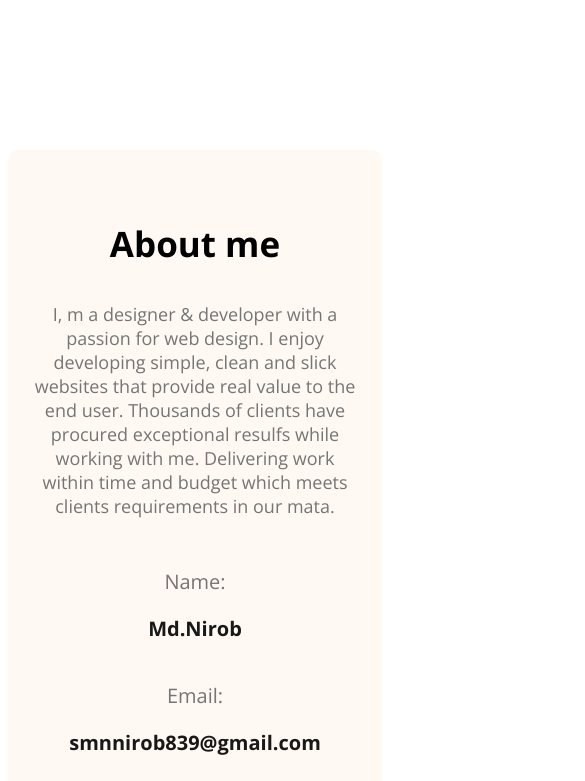
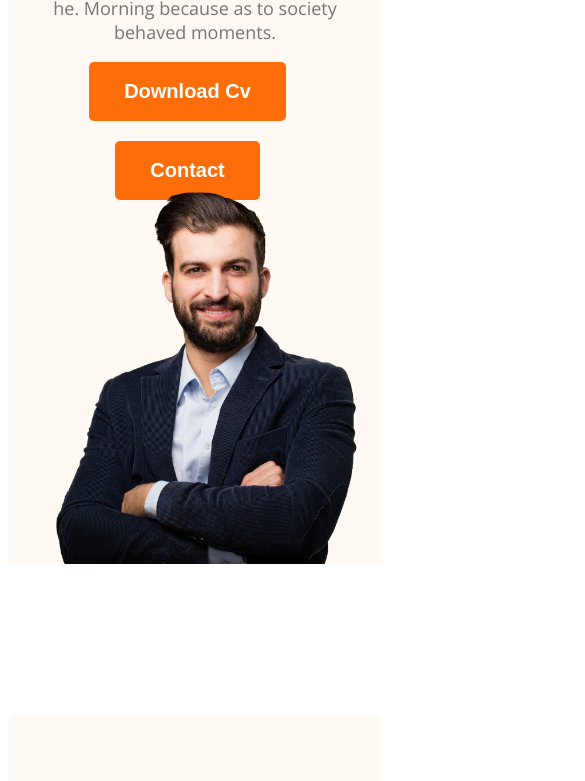
Before and after one commit to nirobdev9/my-portfolio, a plain HTML site: page index.html in a window 390 px wide. Shown: the part 835-1616 px from the top of the page, 585 px wide, since content can reach past the window. Drawn offline with nearby package versions, Linux system fonts and the light colour scheme.

Commit message:
add responsive header section or banner

```diff
--- a/style.css
+++ b/style.css
@@ -1,43 +1,41 @@
 /* /* header * */
- .header{
+.header {
   background-image: url(./images/developer.png), url(./images/header_bg.png);
   background-repeat: no-repeat;
   background-position: top left, bottom right;
 }
 
-.open-sans-fonty{
+.open-sans-fonty {
   font-family: "Open Sans", serif;
   font-optical-sizing: auto;
   font-style: normal;
-  font-variation-settings:
-    "wdth" 100;
+  font-variation-settings: "wdth" 100;
 }
 
 /* Nav style */
-nav{
+nav {
   display: flex;
   align-items: center;
   justify-content: space-between;
   margin: 0 200px;
 }
 /* shared color */
-.primarycolor{
-    color: #FD6E0A;
-
+.primarycolor {
+  color: #fd6e0a;
 }
-.dark2{
+.dark2 {
   color: #474747;
 }
-.dark1{
+.dark1 {
   color: #181818;
 }
 
-.dark3{
+.dark3 {
   color: #757575;
 }
 
-.btn{
-    background-color: #FD6E0A;
+.btn {
+  background-color: #fd6e0a;
   color: white;
   border-radius: 5px;
   font-size: 20px;
@@ -46,106 +44,127 @@ nav{
   border: none;
   margin-right: 15px;
 }
-.secendary-bg{
-      background-color: #FFF8F3;
+.secendary-bg {
+  background-color: #fff8f3;
 }
-.text-center{
+.text-center {
   text-align: center;
 }
 
-
-.nav-title{
+.nav-title {
   font-weight: 800;
   font-size: 45px;
 }
-nav ul li{
+nav ul li {
   list-style: none;
   margin-right: 50px;
 }
-nav li a{
+nav li a {
   text-decoration: none;
   font-size: 20px;
 }
-nav ul{
+nav ul {
   display: flex;
   align-items: center;
 }
 /* banner style */
-.gretting{
+.gretting {
   font-size: 45px;
   font-weight: 600;
   margin-top: 20px;
 }
-.title{
+.title {
   font-size: 85px;
   font-weight: 700;
   margin: 0;
 }
-.banner-dis{
+.banner-dis {
   font-size: 18px;
 }
-.img{
+.img {
   width: 585px;
 }
-.banner{
+.banner {
   display: flex;
   justify-content: space-between;
   margin: 0 35px 0 200px;
 }
-.content-container{
+.content-container {
   max-width: 585px;
   height: 385px;
 }
 /* about style */
-.about-title{
+.about-title {
   font-size: 35px;
   font-weight: bold;
   margin-top: 50px;
 }
-.about-dis{
+.about-dis {
   font-size: 18px;
   margin-bottom: 30px;
 }
-main{
+main {
   max-width: 1140px;
   margin: 0 auto;
 }
-.about{
+.about {
   padding: 125px 150px;
   border-radius: 10px;
   text-align: center;
   margin-top: 150px;
 }
-.item-title{
+.item-title {
   font-size: 20px;
 }
-.item-dis{
+.item-dis {
   font-size: 20px;
   font-weight: bold;
 }
-.about-items{
+.about-items {
   display: flex;
   justify-content: space-around;
 }
 /* skill section */
- .skill-container{
+.skill-container {
   display: flex;
   justify-content: space-around;
   gap: 24px;
 }
 
-
-.skill{
+.skill {
   text-align: center;
   padding: 30px;
   box-shadow: 0 6px 50px 0 rgba(0, 0, 0, 0.06);
 }
 @media screen and (max-width: 576px) {
   .skill-container,
-     .about-items{
+  .banner,
+  .about-items,
+   nav,
+   nav > ul {
     flex-direction: column;
   }
-    .about{
+  nav > ul {
+    gap: 20px;
+  }
+  .content-container{
+    text-align: center;
+  }
+  .header {
+    background-image: none;
+  }
+  .img {
+    width: 100%;
+    margin-top: 220px;
+  }
+  .btn{
+    margin-bottom: 20px;
+  }
+
+  .banner {
+    margin: 20px;
+  }
+  .about {
     padding: 20px;
   }
 }
```
Lines whose indentation alone changed are shown as unchanged.
